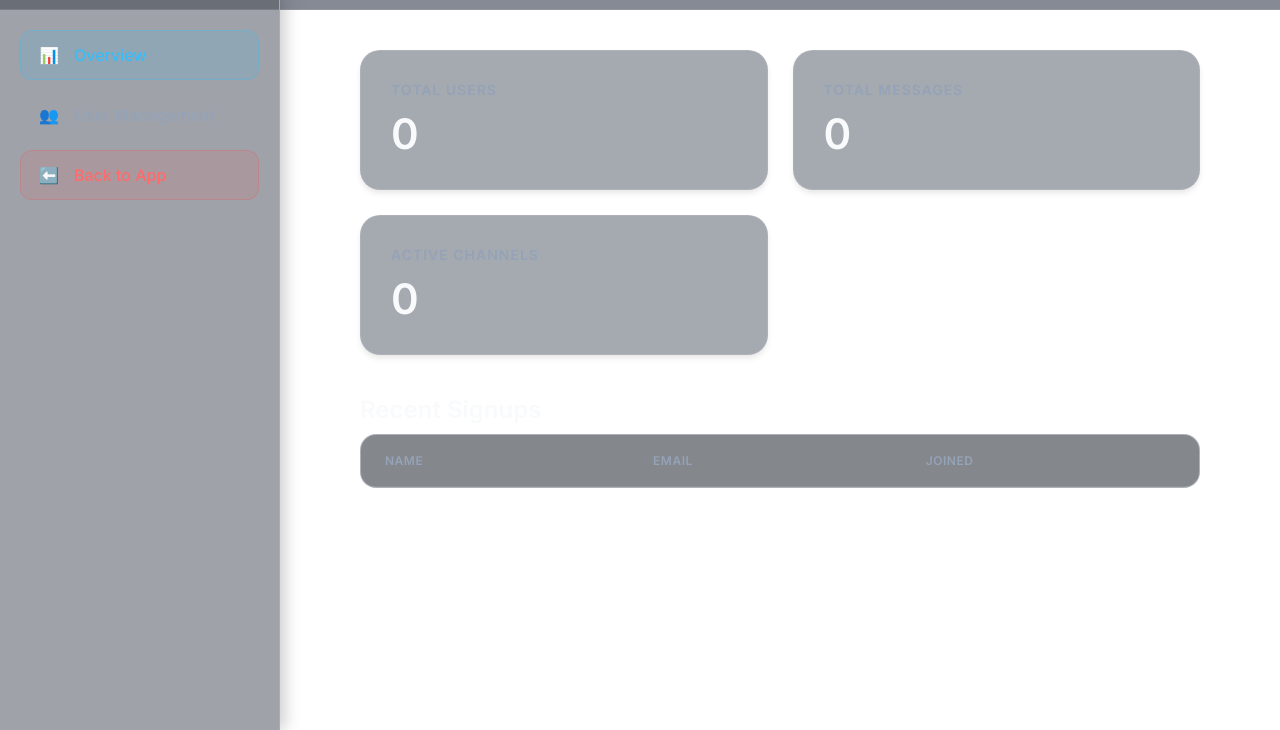
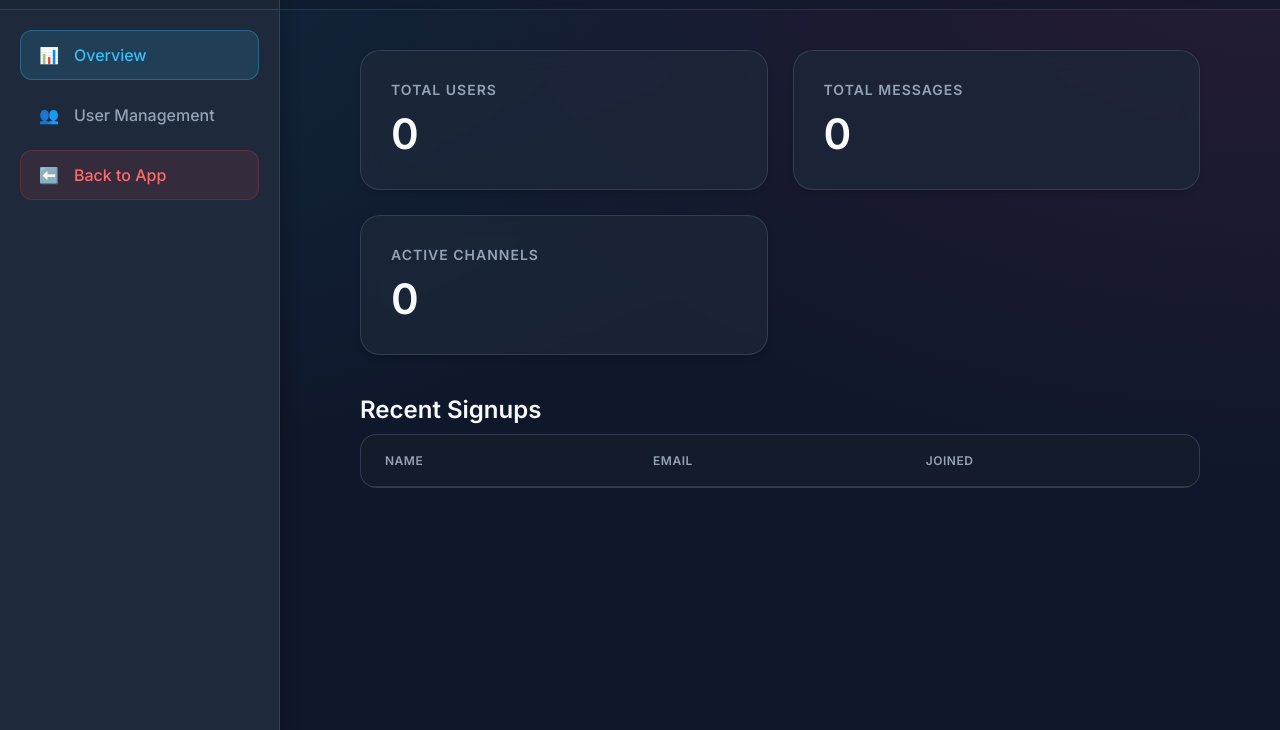
Before and after one commit to HarshitTripathi3008/chat_website, a website: page public/admin.html in a window 1280 px wide. Shown: the part 70-800 px from the top of the page. Drawn offline with Linux system fonts and the light colour scheme; no server answers; a web font is replaced by a local one.

Commit message:
Fix: Admin CSS syntax error and visibility improvements

```diff
--- a/public/css/admin.css
+++ b/public/css/admin.css
@@ -1,11 +1,12 @@
 /* Admin Specific Styles - Self-Contained Dark Theme */
 :root {
-    --admin-bg: transparent;
-    /* Was #0f172a */
-    --admin-card-bg: rgba(30, 41, 59, 0.4);
-    /* More transparent */
-    --admin-nav-bg: rgba(15, 23, 42, 0.4);
-    --admin-border: rgba(255, 255, 255, 0.1);
+    --admin-bg: #0f172a;
+    /* Main Dark Slate Background */
+    --admin-card-bg: rgba(30, 41, 59, 0.7);
+    /* More opaque for visibility */
+    --admin-nav-bg: #1e293b;
+    /* distinct sidebar */
+    --admin-border: rgba(148, 163, 184, 0.2);
     --admin-text-main: #f8fafc;
     --admin-text-muted: #94a3b8;
     --admin-accent: #38bdf8;
@@ -13,8 +14,11 @@
 }
 
 body {
-    /* Inherit gradient from base.css or use transparency */
-    background: transparent !important;
+    background-color: var(--admin-bg) !important;
+    background-image:
+        radial-gradient(at 0% 0%, rgba(56, 189, 248, 0.1) 0px, transparent 50%),
+        radial-gradient(at 100% 0%, rgba(236, 72, 153, 0.1) 0px, transparent 50%) !important;
+    background-size: cover;
     color: var(--admin-text-main);
     font-family: 'Inter', sans-serif;
     margin: 0;
@@ -30,8 +34,10 @@ body {
 .sidebar {
     width: 280px;
     background: var(--admin-nav-bg);
-    backdrop-filter: blur(20px);
-    -webkit-backdrop-filter: blur(20px);
+    /* Solid/Distinct */
+    backdrop-filter: none;
+    /* Remove blur for distinct look */
+    -webkit-backdrop-filter: none;
     border-right: 1px solid var(--admin-border);
     display: flex;
     flex-direction: column;
```
